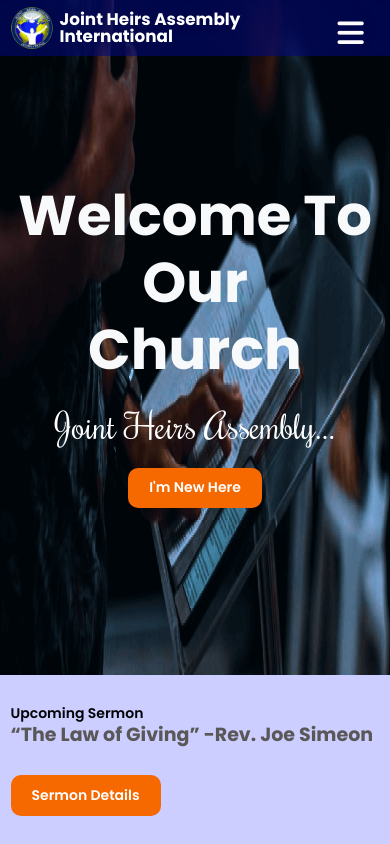
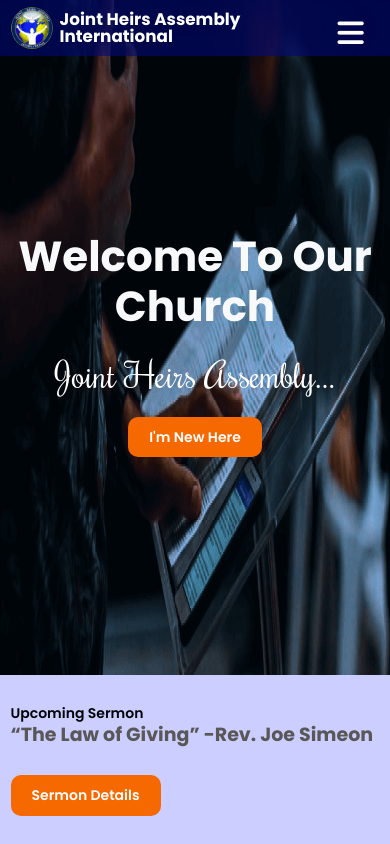
Before and after one commit to pin4eva/joint_heirs_frontend, a Next.js app: page / in a window 390 px wide. Shown: the top 844 px of the page. Built offline with nearby package versions, Linux system fonts and the light colour scheme.

Commit message:
took of blur hero bg on load and made hero primary text responsive

```diff
--- a/src/pages/index.tsx
+++ b/src/pages/index.tsx
@@ -53,11 +53,7 @@ const Home: NextPage = () => {
 								src="/images/preaching.png"
 								alt="hero bg img"
 								className="hero-bg"
-								width={100}
-								height={100}
 								layout="fill"
-								placeholder="blur"
-								blurDataURL="/images/preaching.png"
 							/>
 							<div className="container hero-inner text-center animate__animated animate__backInDown">
 								<div className="welcome-text">
--- a/src/styles/home.scss
+++ b/src/styles/home.scss
@@ -40,8 +40,11 @@
 			margin-top: 1rem;
 
 			h1 {
-				font-size: 4rem;
+				font-size: 3rem;
 				font-weight: 700;
+				@media screen and (min-width: 993px) {
+					font-size: 4rem;
+				}
 			}
 
 			.jhai-text {
```
